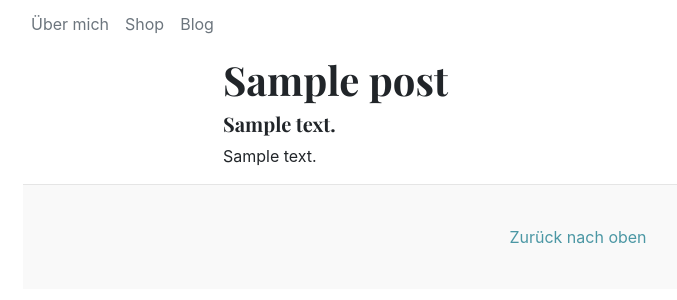
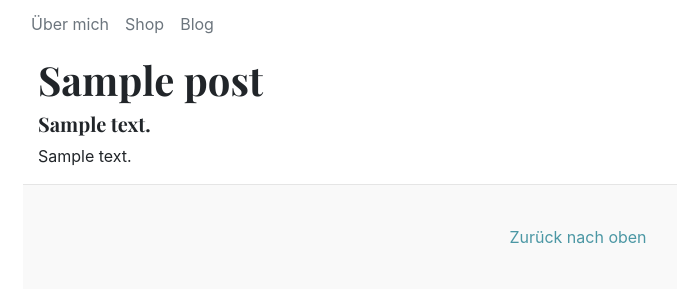
Before and after one commit to ChristianGroeber/sarah-website, a Django app: page /blog/1/ in a window 1280 px wide. Shown: the part 193-493 px from the top of the page, without its empty margins (62-739 px from the left). Run offline with Django 3.2, Linux system fonts and the light colour scheme; tables that the repository leaves empty hold one stand-in row (values such as "Sample post"); some libraries are stand-ins or nearby versions.

Commit message:
updated blog_post.html

```diff
--- a/sakreativ/blog/templates/blog/blog_post.html
+++ b/sakreativ/blog/templates/blog/blog_post.html
@@ -1,12 +1,10 @@
 {% extends 'blog/base.html' %}
 {% block content %}
 <div class="row">
-    <div class="col-sm-2"></div>
     <div class="col-sm-6">
         <h1>{{post.title}}</h1>
         <h5>{{ post.description }}</h5>
         <p>{{post.text|safe}}</p>
     </div>
-    <div class="col-sm-2"></div>
 </div>
 {% endblock %}
```
